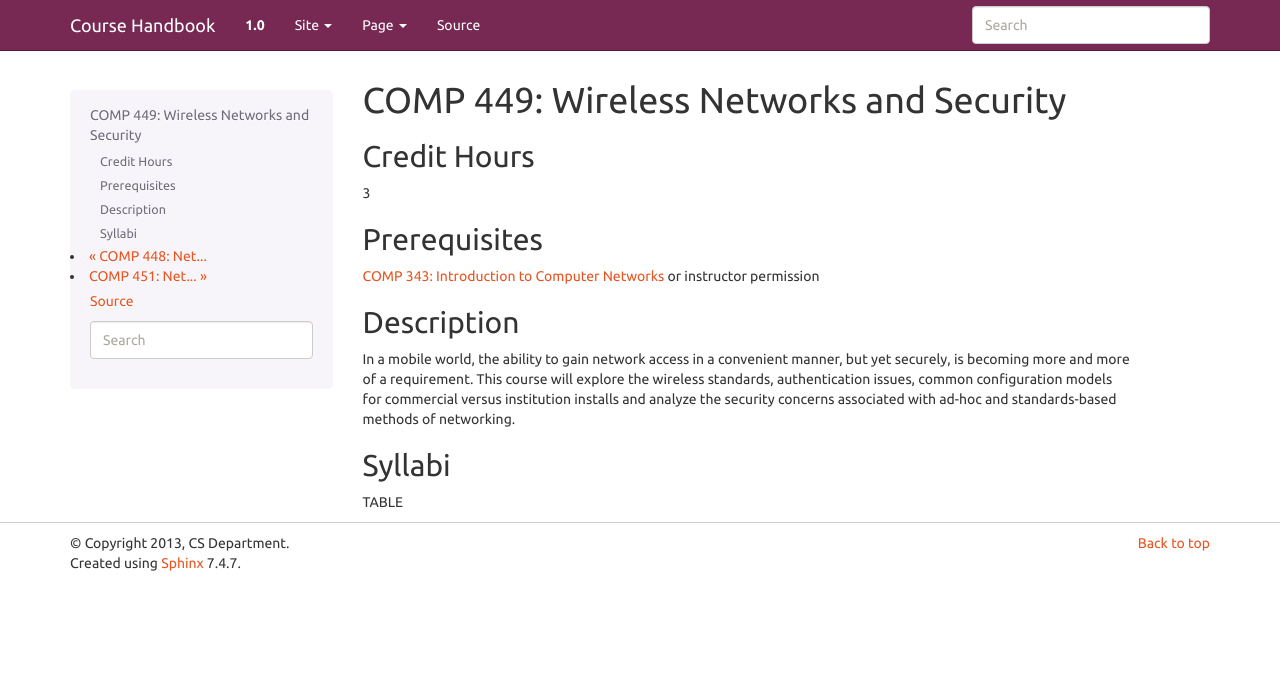
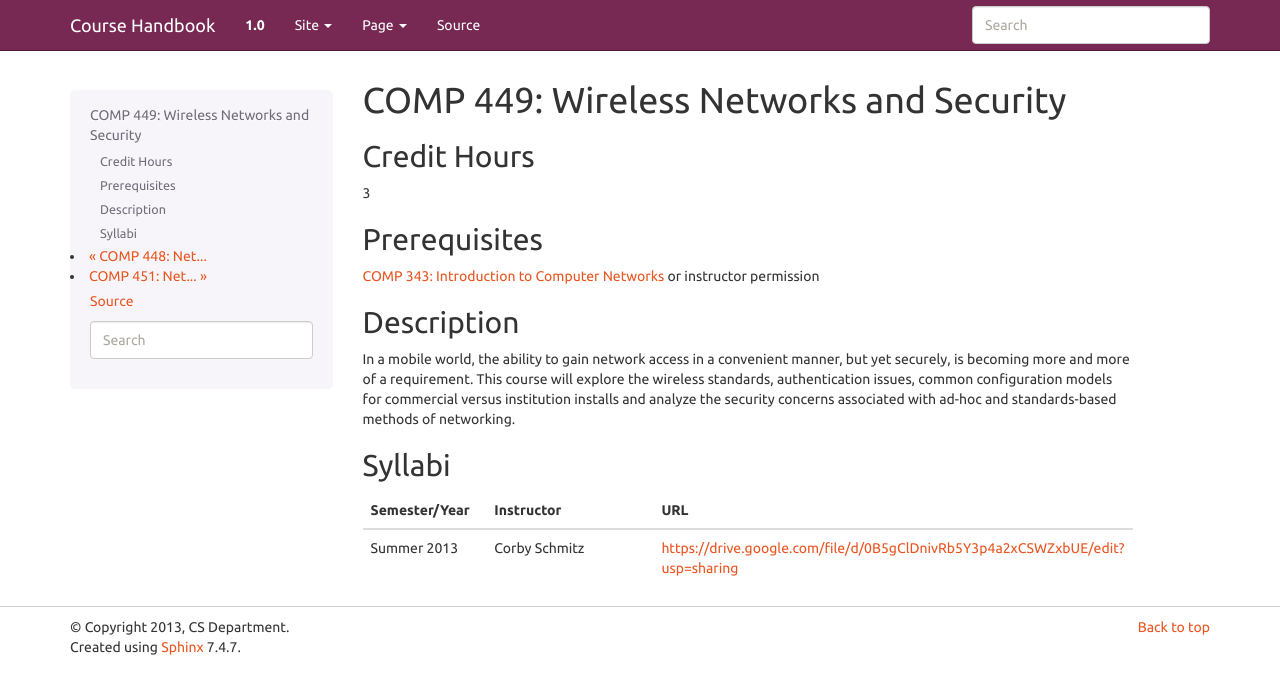
Before and after one commit to kyang5/coursedescriptions, a Sphinx documentation site: the page built from source/comp449.rst, in a window 1280 px wide. Shown: the top 694 px of the page. Built offline with Sphinx 7.4.7, drawn with Linux system fonts in a browser that asks for light colours.

Commit message:
added syllabi to 447, 448, 449

```diff
--- a/source/comp449.rst
+++ b/source/comp449.rst
@@ -21,6 +21,10 @@ models for commercial versus institution installs and analyze the security
 concerns associated with ad-hoc and standards-based methods of networking.
 
 Syllabi
--------------
+--------------------
 
-TABLE
+.. csv-table::
+   	:header: "Semester/Year", "Instructor", "URL"
+   	:widths: 15, 25, 50
+
+	"Summer 2013", "Corby Schmitz", "https://drive.google.com/file/d/0B5gClDnivRb5Y3p4a2xCSWZxbUE/edit?usp=sharing"
```
Also changed, not shown: source/comp447.rst (+6 -2 lines), source/comp448.rst (+6 -2 lines).
